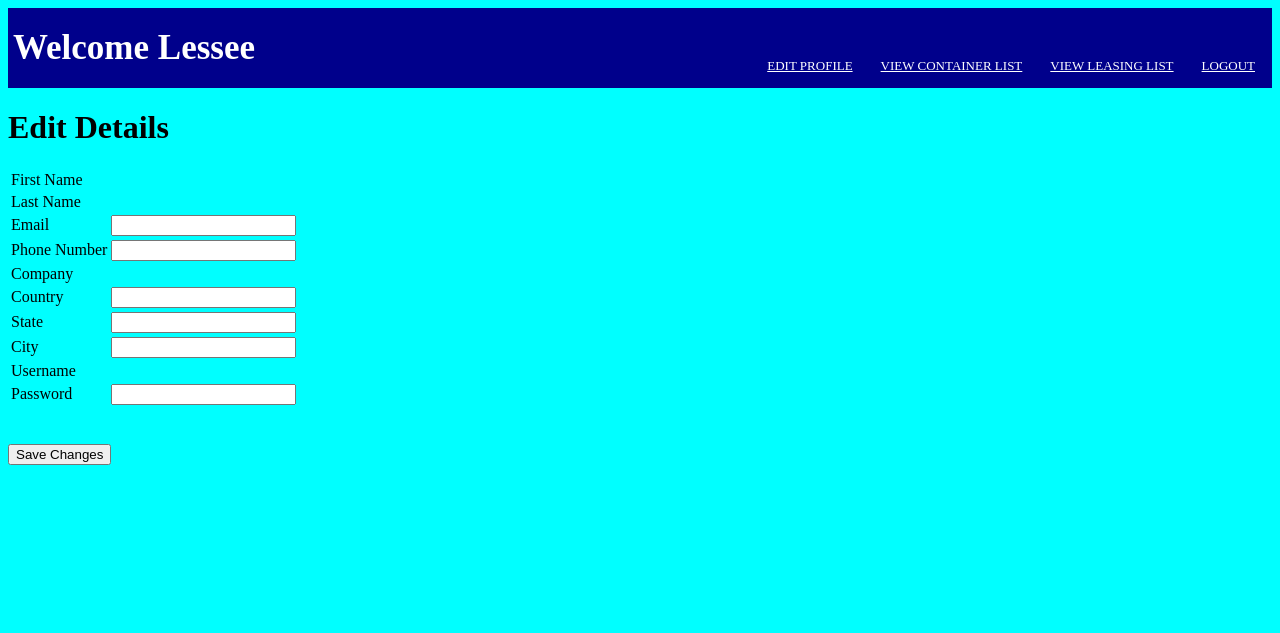
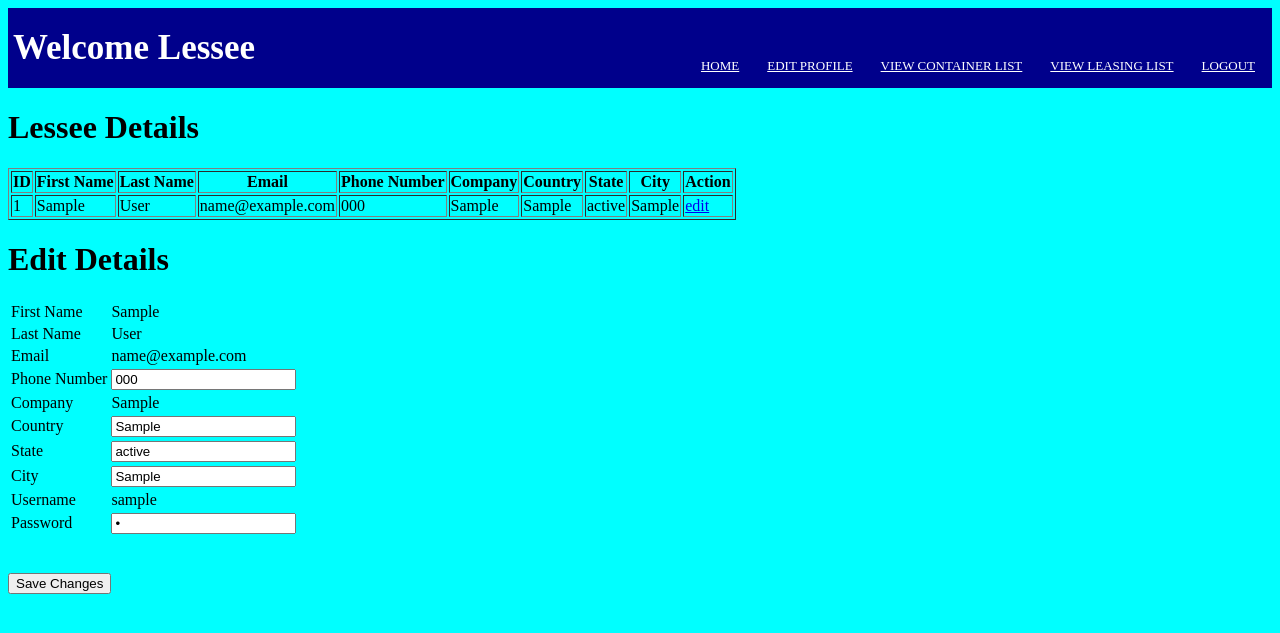
Before and after one commit to syedwajith/Equipment-Leasing-Project, a Django app: page /container_leasing_app/lessee_editprofile_edit/1/ in a window 1280 px wide. Shown: the top 633 px of the page. Run offline with Django 4.2, Linux system fonts and the light colour scheme; tables that the repository leaves empty hold one stand-in row (values such as "Sample post").

Commit message:
Update lessee_editprofile.html

```diff
--- a/equipment_leasing/templates/container_leasing_app/lessee_editprofile.html
+++ b/equipment_leasing/templates/container_leasing_app/lessee_editprofile.html
@@ -8,6 +8,9 @@
             <nav>
                 <label class="adminhome">Welcome Lessee</label>
                 <ul>
+                    <li>
+                        <a href="/container_leasing_app/lessee_home">home</a>
+                    </li>
                     <li>
                         <a href="/container_leasing_app/lessee_editprofile">edit profile</a>
                     </li>
@@ -22,6 +25,38 @@
                     </li>
                 </ul>
             </nav>
+            <h1>Lessee Details</h1>
+            <table border="1">
+                <tr>
+                    <th>ID</th>
+                    <th>First Name</th>
+                    <th>Last Name</th>
+                    <th>Email</th>
+                    <th>Phone Number</th>
+                    <th>Company</th>
+                    <th>Country</th>
+                    <th>State</th>
+                    <th>City</th>
+                    <th>Action</th>
+                </tr>
+                {% for lesseedetail in lesseedetail %}
+                <tr>
+                    <td>{{lesseedetail.id}}</td>
+                    <td>{{lesseedetail.First_Name}}</td>
+                    <td>{{lesseedetail.Last_Name}}</td>
+                    <td>{{lesseedetail.Email}}</td>
+                    <td>{{lesseedetail.Phone_No}}</td>
+                    <td>{{lesseedetail.Company}}</td>
+                    <td>{{lesseedetail.Country}}</td>
+                    <td>{{lesseedetail.State}}</td>
+                    <td>{{lesseedetail.City}}</td>
+                    <td>
+                        <a href="/container_leasing_app/lessee_editprofile_edit/{{lesseedetail.id}}">edit</a>
+                    </td>
+                </tr>
+                {% endfor %}
+            </table>
+            {% if data %}
             <h1>Edit Details</h1>
             <form method="post">
             {% csrf_token %}
@@ -31,7 +66,7 @@
                         First Name
                     </td>
                     <td>
-
+                        {{data.First_Name}}
                     </td>
                 </tr>
                 <tr>
@@ -39,7 +74,7 @@
                         Last Name
                     </td>
                     <td>
-
+                        {{data.Last_Name}}
                     </td>
                 </tr>
                 <tr>
@@ -47,7 +82,7 @@
                         Email
                     </td>
                     <td>
-                        <input type="text" name="country" value="">
+                        {{data.Email}}
                     </td>
                 </tr>
                 <tr>
@@ -55,7 +90,7 @@
                         Phone Number
                     </td>
                     <td>
-                        <input type="text" name="country" value="">
+                        <input type="text" name="phoneno" value="{{data.Phone_No}}">
                     </td>
                 </tr>
                 <tr>
@@ -63,7 +98,7 @@
                         Company
                     </td>
                     <td>
-
+                        {{data.Company}}
                     </td>
                 </tr>
                 <tr>
@@ -71,7 +106,7 @@
                         Country
                     </td>
                     <td>
-                        <input type="text" name="country" value="">
+                        <input type="text" name="country" value="{{data.Country}}">
                     </td>
                 </tr>
                 <tr>
@@ -79,7 +114,7 @@
                         State
                     </td>
                     <td>
-                        <input type="text" name="state" value="">
+                        <input type="text" name="state" value="{{data.State}}">
                     </td>
                 </tr>
                 <tr>
@@ -87,7 +122,7 @@
                         City
                     </td>
                     <td>
-                        <input type="text" name="city" value="">
+                        <input type="text" name="city" value="{{data.City}}">
                     </td>
                 </tr>
                 <tr>
@@ -95,7 +130,7 @@
                         Username
                     </td>
                     <td>
-
+                        {{data.Username}}
                     </td>
                 </tr>
                 <tr>
@@ -103,13 +138,14 @@
                         Password
                     </td>
                     <td>
-                        <input type="password" name="password" value="">
+                        <input type="password" name="password" value="{{data.Password}}">
                     </td>
                 </tr>
             </table>
             <br>
             <br>
-            <input type="submit" name="save" value="Save Changes">
+            <input type="submit" value="Save Changes">
             </form>
+            {% endif %}
     </body>
 </html>
```
